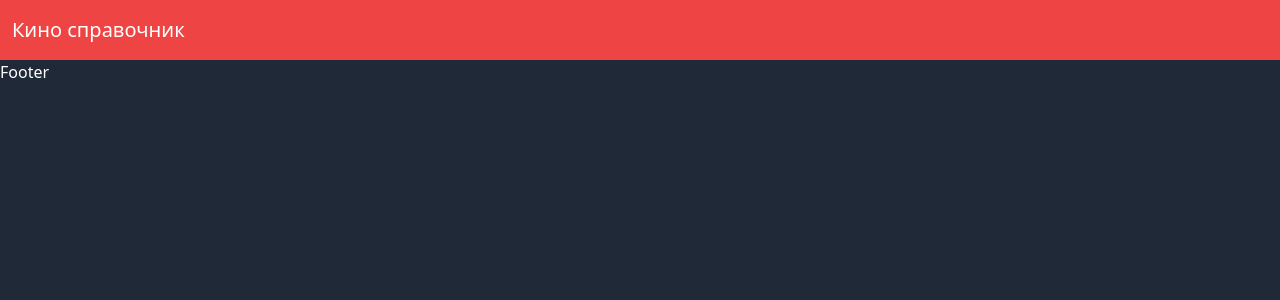
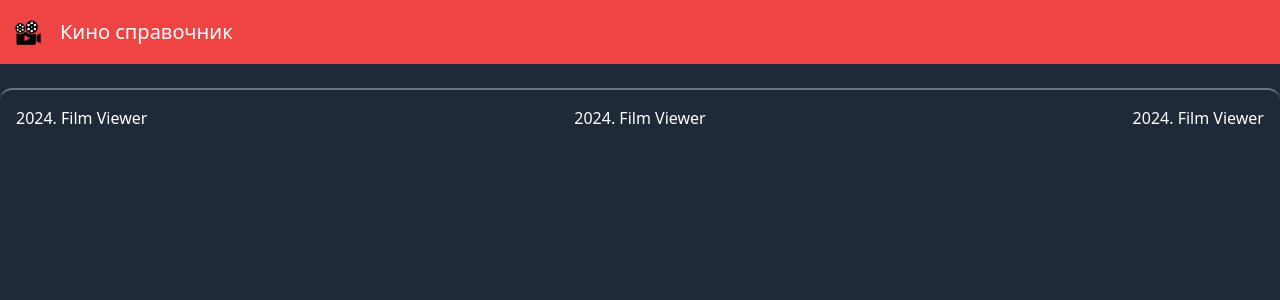
Before and after one commit to TecHeReTiC3141/film-viewer, a React (Vite) app: page / in a window 1280 px wide. Shown: the top 300 px of the page. Built offline with nearby package versions, Linux system fonts and the light colour scheme.

Commit message:
Favicon has been added + small fixes

```diff
--- a/index.html
+++ b/index.html
@@ -2,7 +2,7 @@
 <html lang="en">
   <head>
     <meta charset="UTF-8" />
-    <link rel="icon" type="image/svg+xml" href="/vite.svg" />
+    <link rel="icon" type="image/svg+xml" href="/favicon-16x16.png" />
     <meta name="viewport" content="width=device-width, initial-scale=1.0" />
     <link rel="stylesheet" href="src/output.css" type="text/css">
     <title>Film Viewer</title>
--- a/src/FilmPage.tsx
+++ b/src/FilmPage.tsx
@@ -31,21 +31,34 @@ export default function FilmPage() {
     if (isPending) {
         return <p>Loading...</p>
     }
-    console.log(film.similarMovies, film);
+    console.log(film.premiere);
+    const date = new Date(film.premiere.russia || film.premiere.world);
 
     return (
         <div className="container mx-auto">
-            <Link to="/films" className="flex items-center text-lg text-gray-200 hover:text-white gap-2 mt-2"><FaArrowLeft /> Назад</Link>
+            <Link to="/films"
+                  className="flex items-center text-lg text-gray-200 hover:text-white gap-2 mt-2"><FaArrowLeft/> Назад</Link>
             <h1 className="text-4xl font-bold my-4">{Math.round(((film.rating.kp || film.rating.imdb || 0) * 10)) / 10} {film.name}</h1>
-            <div className="flex flex-col lg:flex-row-reverse gap-4">
-                <img src={film.poster.url || posterPlaceholder} className="w-full object-cover lg:max-w-[40%]" alt={film.name}/>
-                <div className="flex-1">
-                    <p className="mb-6 text-lg">{film.description}</p>
-                    <p><span className="font-bold">Длительность:</span> {film.movieLength ? (`${film.movieLength} мин`) : "Не указано"}</p>
-                    <p><span className="font-bold">Популярность:</span> {film.votes.kp || film.votes.await || "Не указано"}</p>
-                    <p><span className="font-bold">Дата выхода:</span> {film.premiere.russia?.toString() || film.premiere.world?.toString() || "Не указано"}</p>
-                    <p><span className="font-bold">Жанр:</span> {film.genres.map(genre => genre.name).join(", ")}</p>
-                    <SimilarMoviesCarousel movies={(film.similarMovies || []).concat(film.sequelsAndPrequels || [])} />
+            <div className="flex flex-col xl:flex-row-reverse gap-4">
+                <img src={film.poster.url || posterPlaceholder} className="w-full object-cover xl:max-w-[40%]"
+                     alt={film.name}/>
+                <div className="flex flex-col flex-1">
+                    <div>
+
+                        <p className="mb-6 text-lg">{film.description}</p>
+                        <p><span
+                            className="font-bold">Длительность:</span> {film.movieLength ? (`${film.movieLength} мин`) : "Не указано"}
+                        </p>
+                        <p><span
+                            className="font-bold">Популярность:</span> {film.votes.kp || film.votes.await || "Не указано"}
+                        </p>
+                        <p><span
+                            className="font-bold">Дата выхода:</span> {date?.toLocaleDateString("ru-RU") || "Не указано"}
+                        </p>
+                        <p><span className="font-bold">Жанр:</span> {film.genres.map(genre => genre.name).join(", ")}
+                        </p>
+                    </div>
+                    <SimilarMoviesCarousel movies={(film.similarMovies || []).concat(film.sequelsAndPrequels || [])}/>
                 </div>
             </div>
         </div>
--- a/src/components/Footer.tsx
+++ b/src/components/Footer.tsx
@@ -1,7 +1,9 @@
 export default function Footer() {
     return (
-        <div>
-            Footer
+        <div className="container px-4 flex justify-between mx-auto mt-6 py-4 border-t-2 border-gray-500 rounded-xl">
+            <p>2024. Film Viewer</p>
+            <p>2024. Film Viewer</p>
+            <p>2024. Film Viewer</p>
         </div>
     )
 }
--- a/src/components/Header.tsx
+++ b/src/components/Header.tsx
@@ -1,5 +1,14 @@
+import logo from "../../public/film-viewer-icon.png";
+import { Link } from "react-router-dom";
+
 export default function Header() {
     return (
-        <div className="w-full bg-red-500 sticky top-0 left-0 text-white text-xl py-4 px-3 ">Кино справочник</div>
+        <div className="w-full bg-red-500 sticky top-0 left-0 text-white text-xl py-4 px-3 flex gap-4 items-center">
+            <img src={logo} alt="Logo" className="w-8 h-8"/>
+
+            <Link to="/">
+                <h2 className="hover:underline">Кино справочник</h2>
+            </Link>
+        </div>
     )
 }
--- a/src/components/SimilarMoviesCarousel.tsx
+++ b/src/components/SimilarMoviesCarousel.tsx
@@ -6,13 +6,13 @@ import { FaChevronLeft, FaChevronRight } from "react-icons/fa6";
 
 interface SimilarMoviesCarouselProps {
     movies: SimilarFilm[],
-    length: number
+    length?: number
 }
 
 export default function SimilarMoviesCarousel({ movies, length = 4 }: SimilarMoviesCarouselProps) {
     const [ shift, setShift ] = useState<number>(0);
 
-    if (!movies || movies.length === 0) return <h3>Похожих фильмов не найдено</h3>
+    if (!movies || movies.length === 0) return <h3 className="font-bold text-lg mt-6">Похожих фильмов не найдено</h3>
 
     return (
         <div className="w-full mt-6 relative">
--- a/src/output.css
+++ b/src/output.css
@@ -663,12 +663,20 @@ video {
   display: grid;
 }
 
+.h-8 {
+  height: 2rem;
+}
+
 .h-full {
   height: 100%;
 }
 
 .min-h-\[80\%\] {
   min-height: 80%;
+}
+
+.w-8 {
+  width: 2rem;
 }
 
 .w-fit {
@@ -707,6 +715,10 @@ video {
 
 .items-center {
   align-items: center;
+}
+
+.justify-between {
+  justify-content: space-between;
 }
 
 .gap-2 {
@@ -749,9 +761,23 @@ video {
   border-radius: 0.75rem;
 }
 
-.bg-black {
-  --tw-bg-opacity: 1;
-  background-color: rgb(0 0 0 / var(--tw-bg-opacity));
+.border-t-2 {
+  border-top-width: 2px;
+}
+
+.border-black {
+  --tw-border-opacity: 1;
+  border-color: rgb(0 0 0 / var(--tw-border-opacity));
+}
+
+.border-gray-300 {
+  --tw-border-opacity: 1;
+  border-color: rgb(209 213 219 / var(--tw-border-opacity));
+}
+
+.border-gray-500 {
+  --tw-border-opacity: 1;
+  border-color: rgb(107 114 128 / var(--tw-border-opacity));
 }
 
 .bg-gray-800 {
@@ -764,6 +790,11 @@ video {
   background-color: rgb(239 68 68 / var(--tw-bg-opacity));
 }
 
+.bg-slate-700 {
+  --tw-bg-opacity: 1;
+  background-color: rgb(51 65 85 / var(--tw-bg-opacity));
+}
+
 .bg-transparent {
   background-color: transparent;
 }
@@ -771,11 +802,6 @@ video {
 .bg-white {
   --tw-bg-opacity: 1;
   background-color: rgb(255 255 255 / var(--tw-bg-opacity));
-}
-
-.bg-slate-700 {
-  --tw-bg-opacity: 1;
-  background-color: rgb(51 65 85 / var(--tw-bg-opacity));
 }
 
 .object-cover {
@@ -834,6 +860,11 @@ video {
   line-height: 1.75rem;
 }
 
+.text-sm {
+  font-size: 0.875rem;
+  line-height: 1.25rem;
+}
+
 .text-xl {
   font-size: 1.25rem;
   line-height: 1.75rem;
@@ -842,11 +873,6 @@ video {
 .text-xs {
   font-size: 0.75rem;
   line-height: 1rem;
-}
-
-.text-sm {
-  font-size: 0.875rem;
-  line-height: 1.25rem;
 }
 
 .font-bold {
@@ -908,6 +934,10 @@ body, #root {
   color: rgb(255 255 255 / var(--tw-text-opacity));
 }
 
+.hover\:underline:hover {
+  text-decoration-line: underline;
+}
+
 .hover\:shadow-gray-200:hover {
   --tw-shadow-color: #e5e7eb;
   --tw-shadow: var(--tw-shadow-colored);
@@ -931,20 +961,20 @@ body, #root {
 }
 
 @media (min-width: 1024px) {
-  .lg\:max-w-\[40\%\] {
-    max-width: 40%;
-  }
-
   .lg\:grid-cols-\[repeat\(5\2c _minmax\(150px\2c _1fr\)\)\] {
     grid-template-columns: repeat(5, minmax(150px, 1fr));
-  }
-
-  .lg\:flex-row-reverse {
-    flex-direction: row-reverse;
   }
 }
 
 @media (min-width: 1280px) {
+  .xl\:max-w-\[40\%\] {
+    max-width: 40%;
+  }
+
+  .xl\:flex-row-reverse {
+    flex-direction: row-reverse;
+  }
+
   .xl\:text-lg {
     font-size: 1.125rem;
     line-height: 1.75rem;
```
Also changed, not shown: public/favicon-16x16.png (added).
